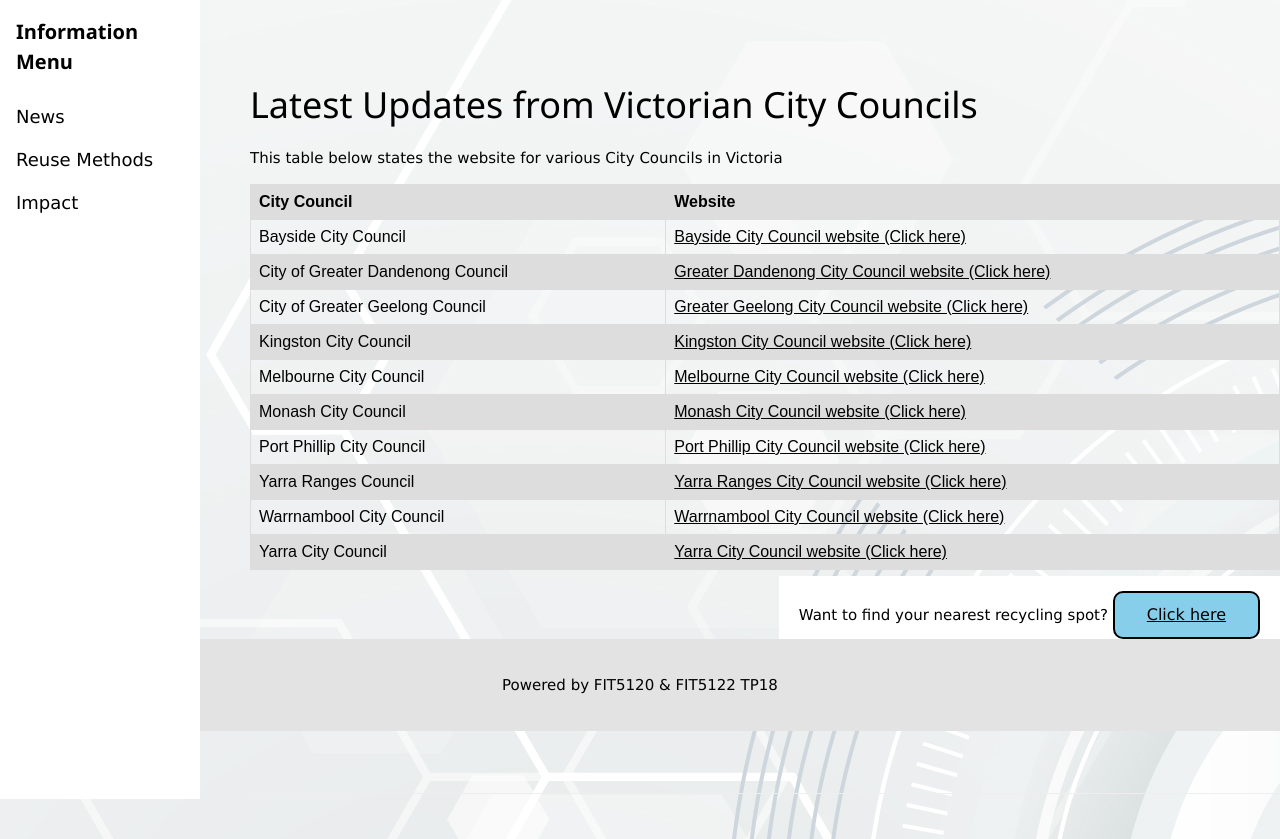
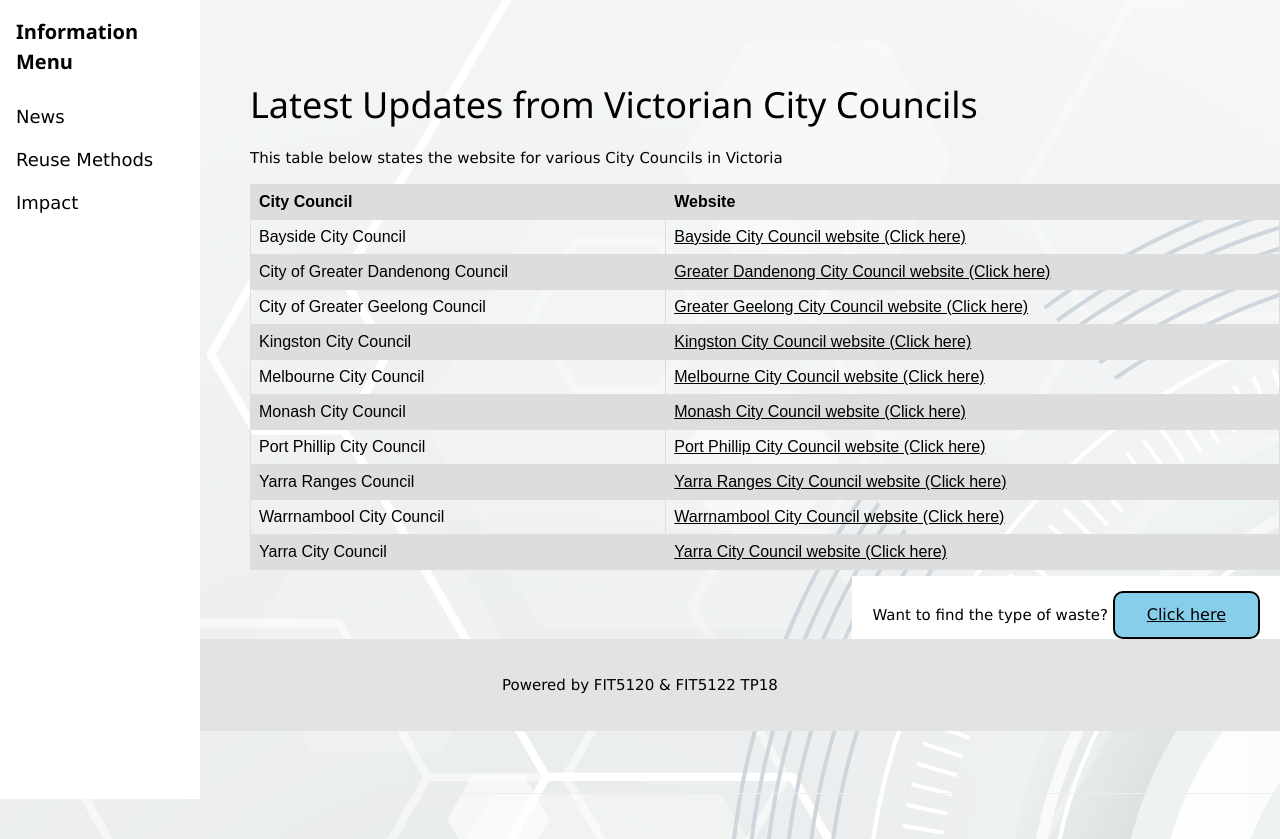
Before and after one commit to Nithin-G-R/tp18, a Flask app: page /InfoHome in a window 1280 px wide. Shown: the part 69-908 px from the top of the page. Run offline with Flask 2, Linux system fonts and the light colour scheme.

Commit message:
Update impact.html

```diff
--- a/templates/InfoPages/impact.html
+++ b/templates/InfoPages/impact.html
@@ -84,7 +84,7 @@
 <br>
 <hr>
 <div class="w3-display-bottomright" style = "background-color: white; padding-bottom: 6%; position: fixed">
-    <p class="w3-text" style = "margin-right: 20px; margin-left: 20px">Want to find your nearest recycling spot?
-        <button class="forum_button"><a href="/map">Click here</a></button></p>
+    <p class="w3-text" style = "margin-right: 20px; margin-left: 20px">Want to find the type of waste?
+        <button class="forum_button"><a href="/sorting">Click here</a></button></p>
     </div>
 </body>
```
